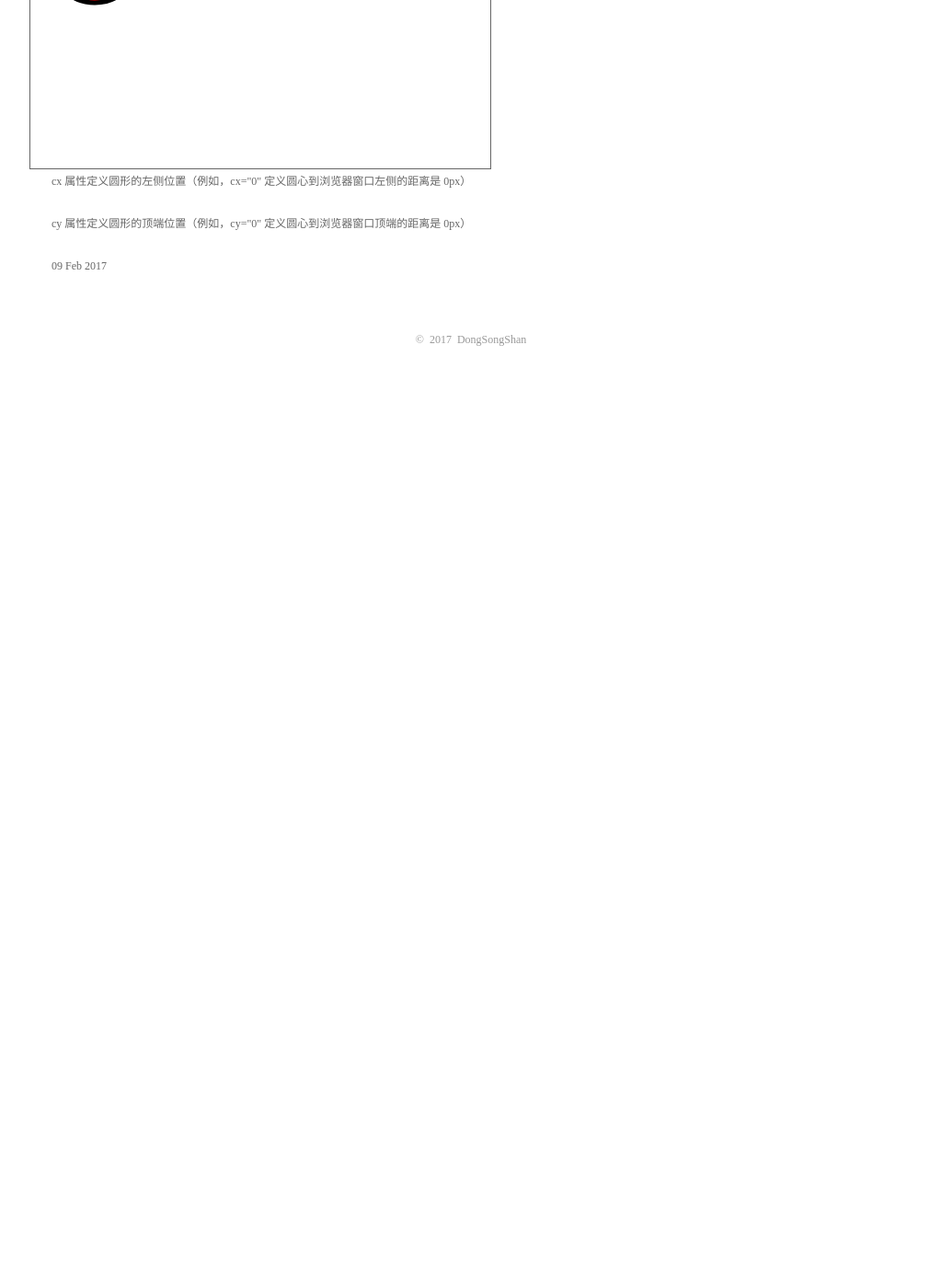
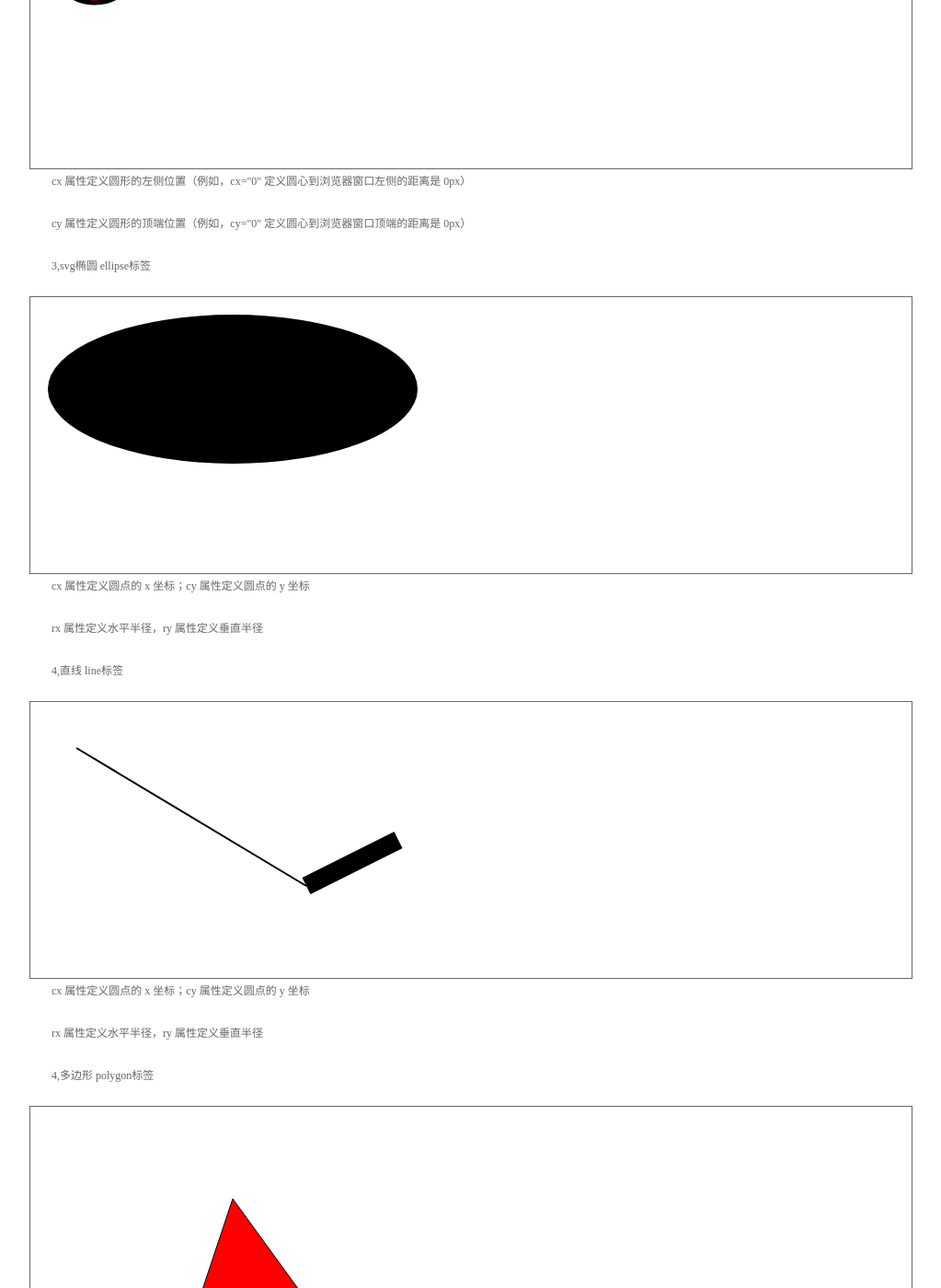
Before and after one commit to dongsongshan/dongsongshan.github.io, a Jekyll site: the page built from _posts/2017-02-09-svg.html, in a window 1280 px wide and 1400 px high, scrolled down 903 px. Shown: the whole window at 92% size, without its empty margins (128-1151 px from the left). Built offline with Jekyll 4.4.1, drawn with Linux system fonts in a browser that asks for light colours; before the commit the page ends 1340 px from its top, so only the background shows below that; some of the changed text lies outside the part shown.

Commit message:
go on add svg

```diff
--- a/_posts/2017-02-09-svg.html
+++ b/_posts/2017-02-09-svg.html
@@ -4,7 +4,7 @@ title: svg
 ---
 
 <p>1,svg矩形 rect标签</p>
-<div style="max-width:500px; height:300px; border:1px solid #666;">
+<div style="max-width:958px; height:300px; border:1px solid #666;">
   <svg width="100%" height="100%" version="1.1"
 xmlns="http://www.w3.org/2000/svg">
     <rect x="20" y="20" width="100" height="100" style="fill:rgba(255,0,0,0.5); stroke-width:5; stroke:rgba(0,0,0,0.5)" />
@@ -21,14 +21,58 @@ xmlns="http://www.w3.org/2000/svg">
 <p>为整个元素设置透明度 opacity 属性定义整个元素的透明值（合法的范围是：0 - 1）</p>
 
 <p>2,svg圆形 circle标签</p>
-<div style="max-width:500px; height:300px; border:1px solid #666;">
+<div style="max-width:958px; height:300px; border:1px solid #666;">
   <svg width="100%" height="100%" version="1.1"
 xmlns="http://www.w3.org/2000/svg">
-    <circle cx="70" cy="70" width="100" height="100" r="50" style="fill:rgb(255,0,0); stroke-width:5; stroke:rgb(0,0,0)" />
+    <circle cx="70" cy="70" r="50" style="fill:rgb(255,0,0); stroke-width:5; stroke:rgb(0,0,0)" />
   </svg>
 </div>
 <p>cx 属性定义圆形的左侧位置（例如，cx="0" 定义圆心到浏览器窗口左侧的距离是 0px）</p>
 <p>cy 属性定义圆形的顶端位置（例如，cy="0" 定义圆心到浏览器窗口顶端的距离是 0px）</p>
 
 
+<p>3,svg椭圆 ellipse标签</p>
+<div style="max-width:958px; height:300px; border:1px solid #666;">
+  <svg width="100%" height="100%" version="1.1"
+xmlns="http://www.w3.org/2000/svg">
+    <ellipse cx="220" cy="100" rx="200" ry="80" style="stroke-width:2; stroke:rgb(0,0,0)" />
+  </svg>
+</div>
+<p>cx 属性定义圆点的 x 坐标；cy 属性定义圆点的 y 坐标</p>
+<p>rx 属性定义水平半径，ry 属性定义垂直半径</p>
+
+<p>4,直线 line标签</p>
+<div style="max-width:958px; height:300px; border:1px solid #666;">
+  <svg width="100%" height="100%" version="1.1"
+xmlns="http://www.w3.org/2000/svg">
+    <line x1="50" y1="50" x2="300" y2="200" style="fill:rgb(255,0,0); stroke-width:2; stroke:rgb(0,0,0)" />
+    <line x1="300" y1="200" x2="400" y2="150" style="fill:rgb(255,0,0); stroke-width:20; stroke:rgb(0,0,0)" />
+  </svg>
+</div>
+<p>cx 属性定义圆点的 x 坐标；cy 属性定义圆点的 y 坐标</p>
+<p>rx 属性定义水平半径，ry 属性定义垂直半径</p>
+
+
+<p>4,多边形 polygon标签</p>
+<div style="max-width:958px; height:300px; border:1px solid #666;">
+  <svg width="100%" height="100%" version="1.1"
+xmlns="http://www.w3.org/2000/svg">
+    <polygon points="220,100 300,210 170,250" style="fill:rgb(255,0,0); stroke-width:1; stroke:rgb(0,0,0)" />
+  </svg>
+</div>
+<p>points 属性定义多边形每个角的 x 和 y 坐标</p>
+
+<p>5,折线 polyline标签</p>
+<div style="max-width:958px; height:300px; border:1px solid #666;">
+  <svg width="100%" height="100%" version="1.1"
+xmlns="http://www.w3.org/2000/svg">
+    <polyline points="20,20 20,40 40,40 40,60 60,60 60,80" style="fill:#fff; stroke-width:1; stroke:red" />
+  </svg>
+</div>
+<p>points 属性定义多边形每个角的 x 和 y 坐标</p>
+
+
+
+
+
 <p>{{ page.date | date_to_string }}</p>
```
